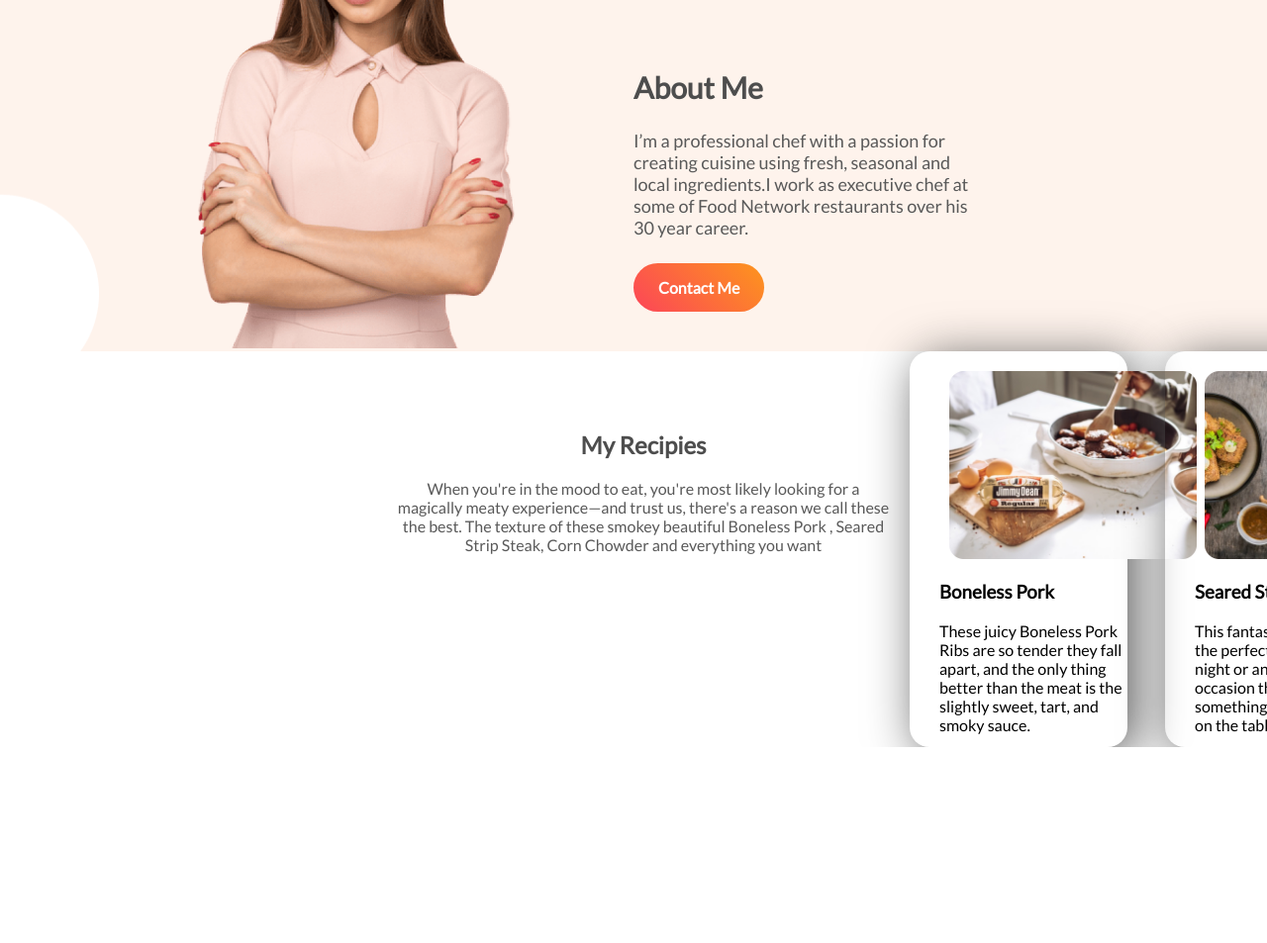
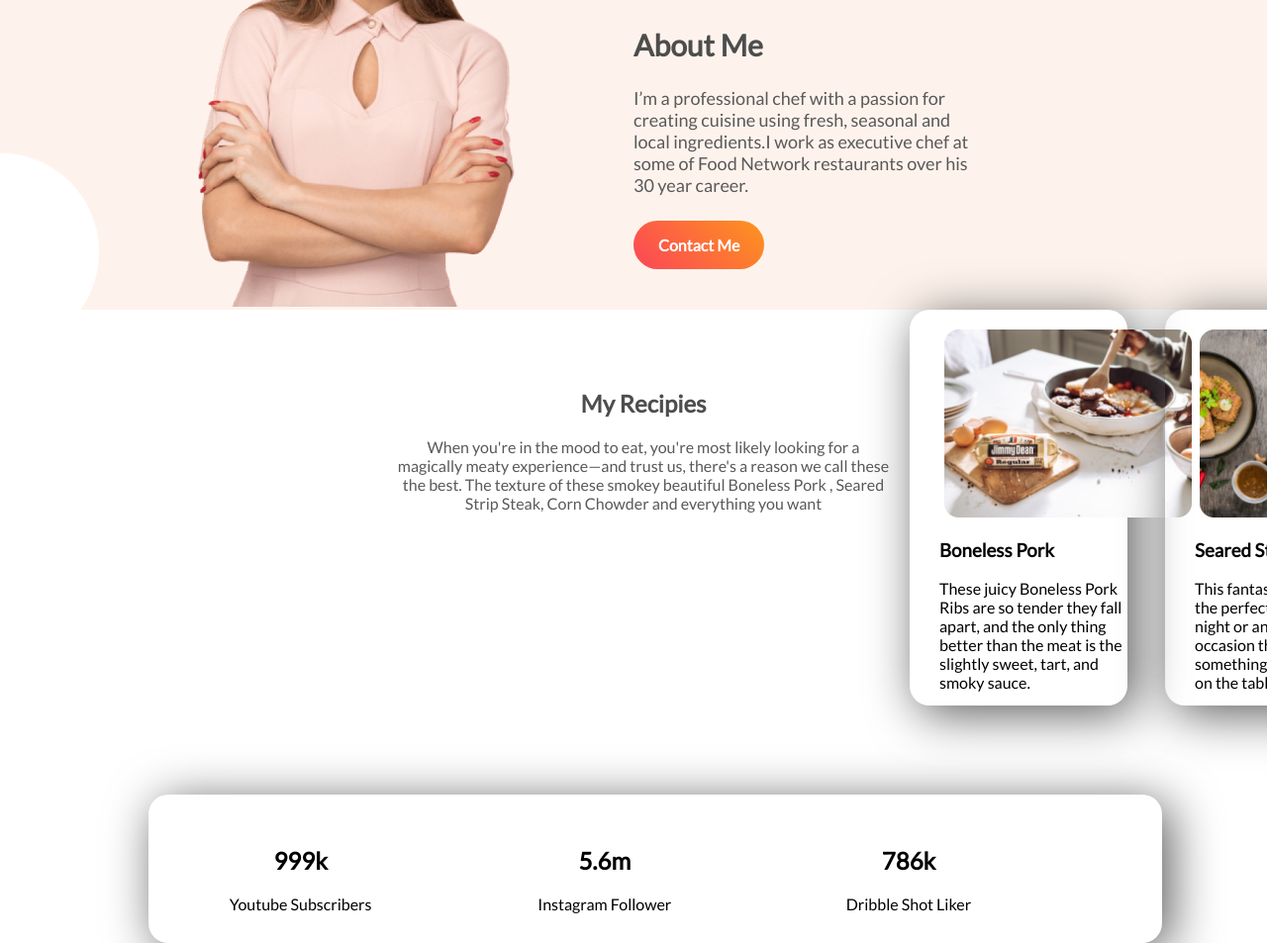
Before and after one commit to sayamkhanraj1/food-network-, a plain HTML site: page index.html in a window 1280 px wide. Shown: the part 955-1908 px from the top of the page at 99% size. Before the commit the page ends 1710 px from the top, so only its background shows below. Drawn offline with Linux system fonts and the light colour scheme.

Commit message:
sectionEadd

```diff
--- a/index.html
+++ b/index.html
@@ -68,7 +68,20 @@
         </div>
     </div>
 </section>
-<section>
+<section class="sectionE">
+    <div class="social">
+        <h1>999k</h1>
+        <p>Youtube Subscribers</p>
+    </div>
+    <div class="social">
+            <h1>5.6m</h1>
+            <p>Instagram Follower</p>
+
+    </div>
+        <div class="social">
+            <h1>786k</h1>
+            <p>Dribble Shot Liker</p>
+        </div>
 
 </section>
 </body>
--- a/style.css
+++ b/style.css
@@ -45,7 +45,7 @@ nav {
 }
 
 .half-width img {
-    width: 100%;
+    width: 80%;
     margin-right: 100px;
 }
 
@@ -130,6 +130,7 @@ span {
 
 .sectionD {
     display: flex;
+    margin-bottom: 90px;
 }
 
 .Recipies-item {
@@ -149,10 +150,30 @@ span {
 
 .Recipies-img {
     margin-top: 20px;
-    margin-left: 10px;
+    margin-left: 5px;
+    margin-right: 5px;
 }
 
 .sectionD h3 {
     font-weight: 900;
 
 }
+.sectionE{
+    display: flex;
+    align-items: center;
+    color: black;
+    box-shadow: 8px 8px 50px #595959;
+    border-radius: 20px;
+    margin-left: 150px;
+    height: 150px;
+    width: 80%
+
+}
+.social{
+    width: 30%;
+    text-align: center;
+    margin-top: 18px;
+}
+.social h1{
+    font-weight: bolder;
+}
```
